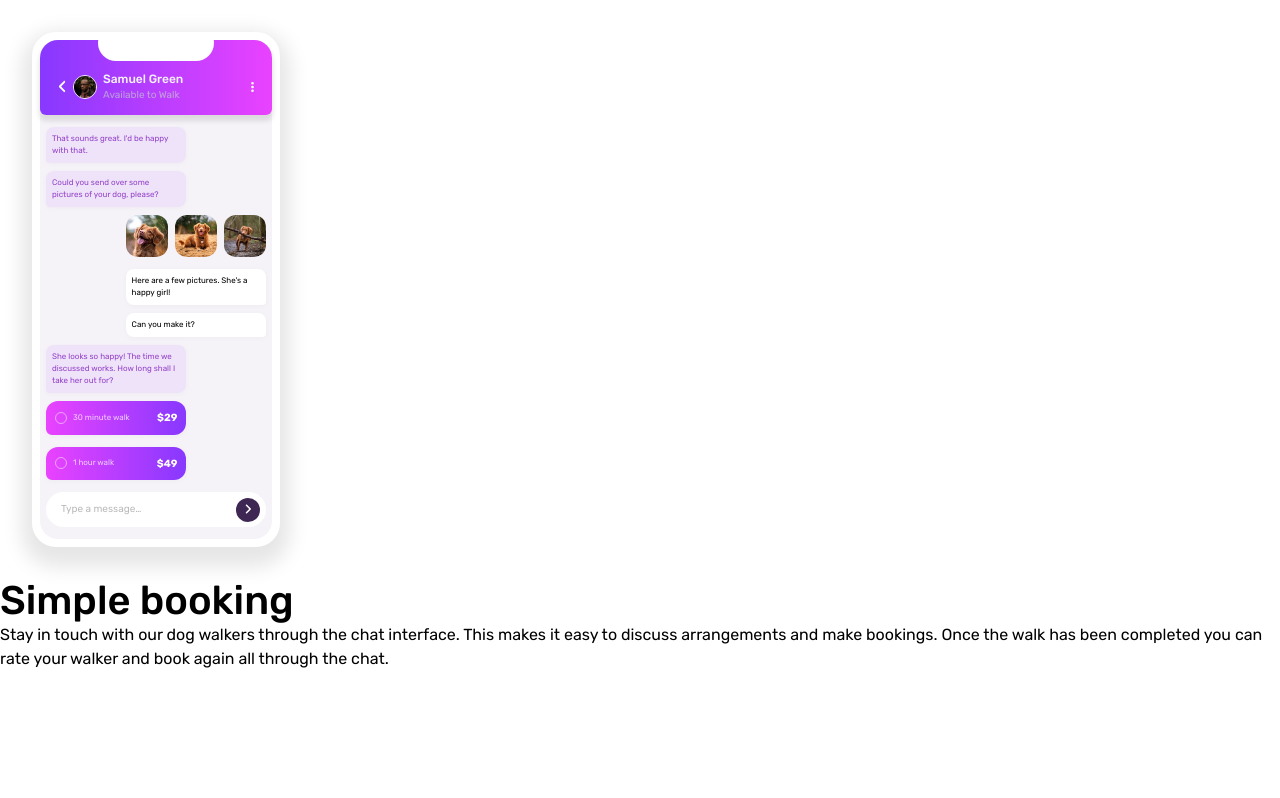
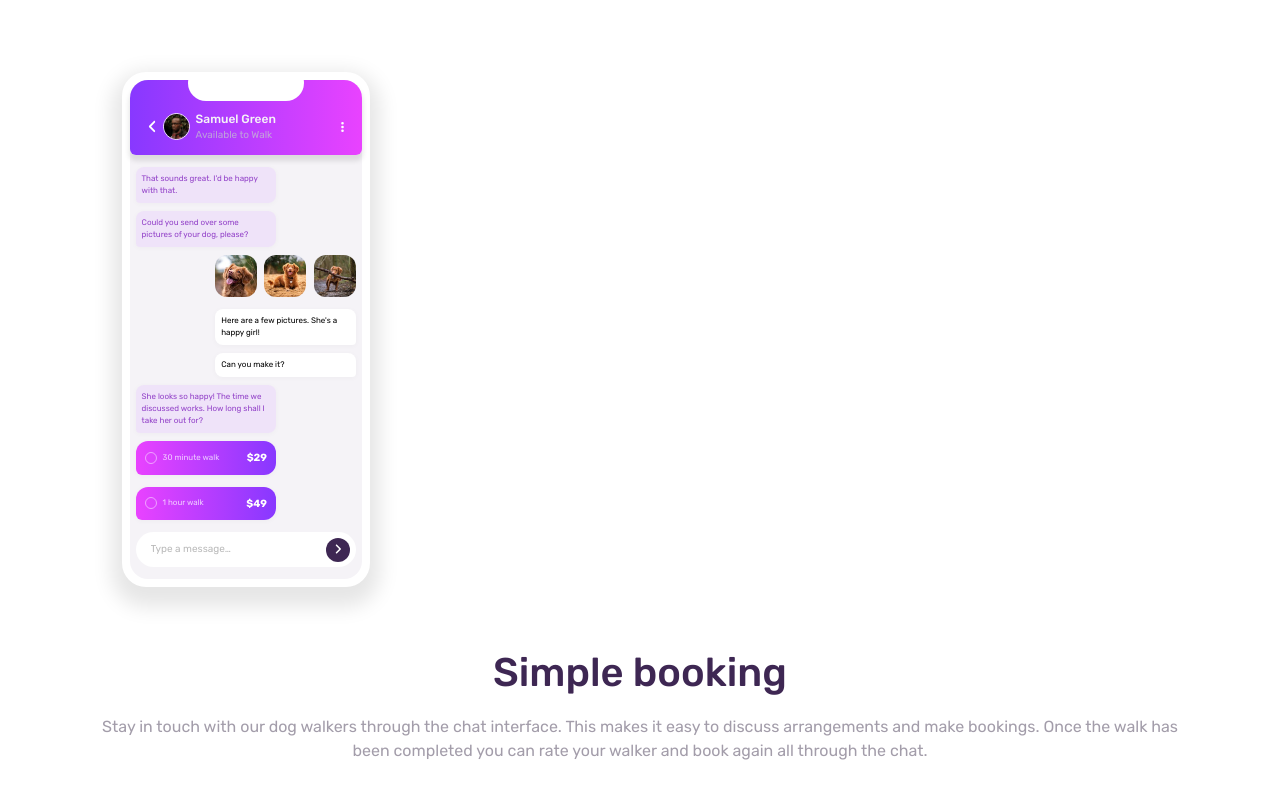
Before and after one commit to EbadShelby/chat-app-illustration-design-to-code_007, a plain HTML site: page index.html in a window 1280 px wide. Drawn offline with Linux system fonts and the light colour scheme.

Commit message:
second column style done

```diff
--- a/style.css
+++ b/style.css
@@ -188,7 +188,7 @@ h1 {
 }
 
 .chat__header-avatar {
-  width: 2em;
+  width: 2.25em;
   border: 1px solid var(--clr-neutral-200);
   border-radius: 100vmax;
 }
@@ -210,6 +210,14 @@ h1 {
 /* ======================================= */
 /* ===========|| Main Style ||============ */
 /* ======================================= */
+.section__grid {
+  max-width: 86%;
+  margin-inline: auto;
+  margin-block: var(--spacing-500);
+  display: grid;
+  gap: var(--spacing-400);
+}
+
 .mobile-ui__container {
   box-shadow: 0 10px 20px 10px rgba(0, 0, 0, 0.1);
   border-radius: 1.5em;
@@ -233,7 +241,7 @@ h1 {
   max-width: 20ch;
 }
 .message-text {
-  font-size: .5rem;
+  font-size: 0.5rem;
 }
 .message-text,
 .option {
@@ -256,6 +264,7 @@ h1 {
 .chat__photo-group {
   display: flex;
   justify-content: space-between;
+  flex-wrap: wrap;
 }
 .chat__photo {
   max-width: 3.5em;
@@ -289,7 +298,7 @@ h1 {
 .option__price {
   margin-left: auto;
   font-weight: var(--fw-bold);
-  font-size: .65rem;
+  font-size: 0.65rem;
 }
 
 .chat__input-group {
@@ -302,11 +311,11 @@ h1 {
   padding: 1em;
   min-width: 0;
   border-radius: 100vmax;
-  font-size: .625rem;
+  font-size: 0.625rem;
   padding-left: 1.5em;
 }
 .input::placeholder {
-  opacity: .5;
+  opacity: 0.5;
 }
 .send-button {
   background-color: var(--clr-primary-800);
@@ -315,7 +324,7 @@ h1 {
   aspect-ratio: 1;
   border: none;
   position: absolute;
-  top: .5em;
+  top: 0.5em;
   right: 1em;
   transform: rotate(180deg);
   cursor: pointer;
@@ -326,7 +335,16 @@ h1 {
   height: 1em;
 }
 
-
+.section__grid__description {
+  text-align: center;
+}
+.description__title {
+  color: var(--clr-primary-800);
+  margin-bottom: var(--spacing-100);
+}
+.description__text {
+  color: var(--clr-neutral-400);
+}
 /* =============|| Buttons ||============= */
 
 /* =============|| Inputs ||============= */
```
